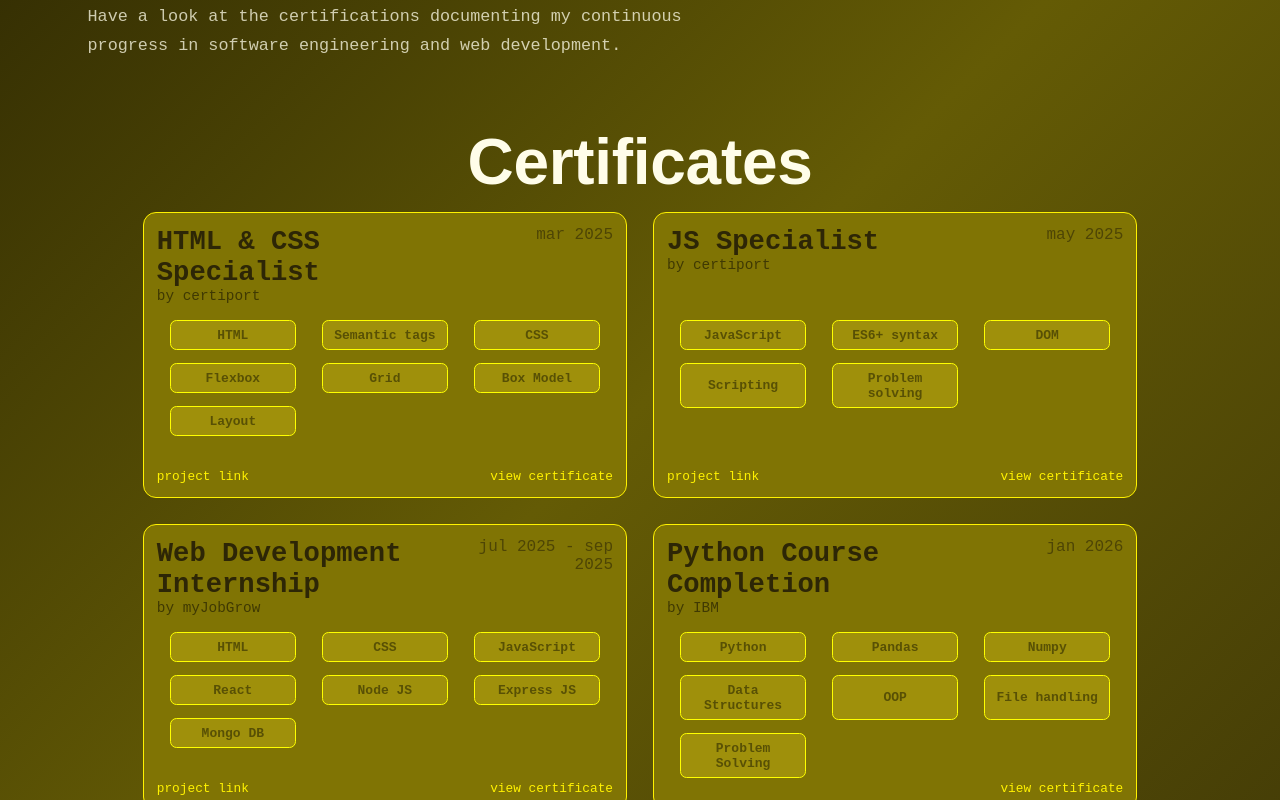
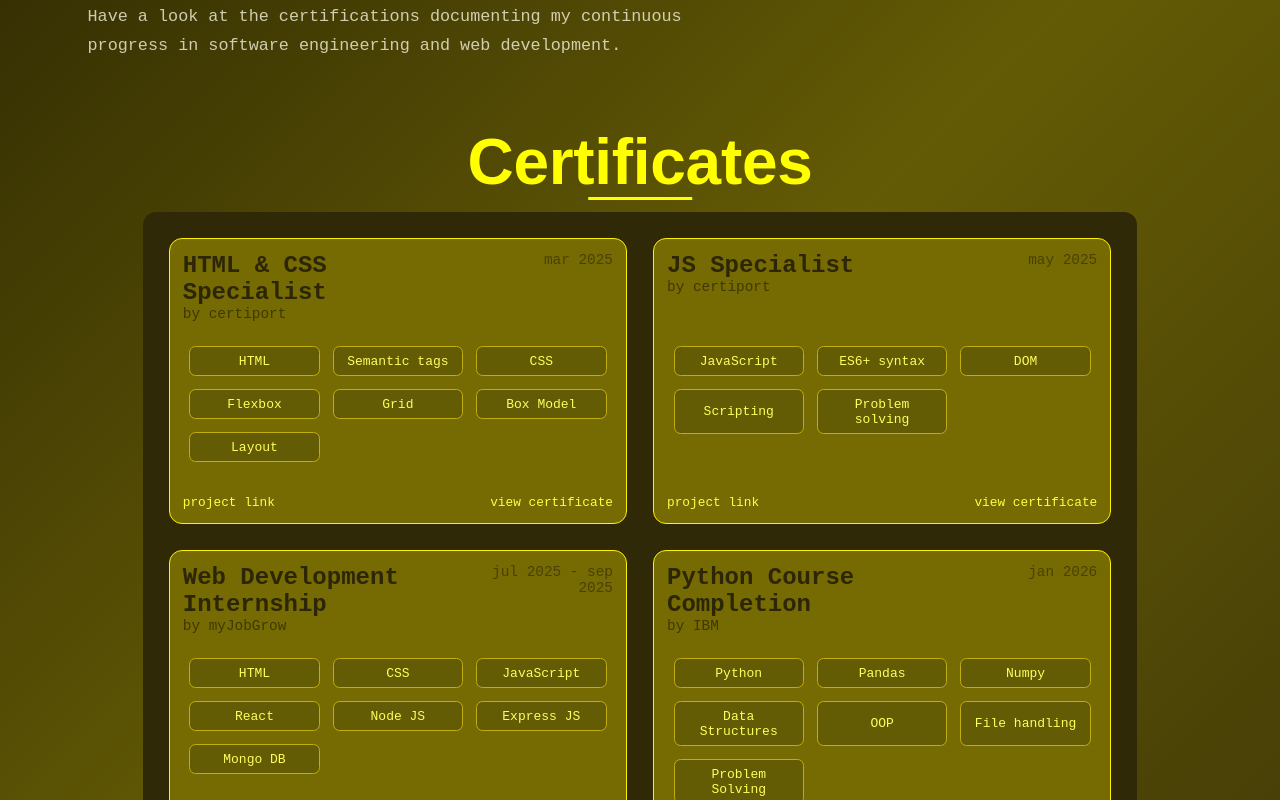
Before and after one commit to Dhruval-Kharshikar/portfolio, a React (Vite) app: page /certifications in a window 1280 px wide. Shown: the part 640-1440 px from the top of the page. Built offline with nearby package versions, Linux system fonts and the light colour scheme.

Commit message:
Additional improvement

```diff
--- a/src/components/certifications.css
+++ b/src/components/certifications.css
@@ -87,10 +87,27 @@
     align-items: center;
 
     h1{
+        position: relative;
+        color: yellow;
         font-family: sans-serif;
         font-size: 4rem;
         letter-spacing: -0.3px;
     }
+    h1::after{
+        content: "";
+        position: absolute;
+        width: 30%;
+        height: 3px;
+        background-color:yellow;
+        bottom: -1px;
+        left: 50%;
+        transform: translateX(-50%);
+        transition: all 0.4s ease;
+    }
+}
+
+.cert-console:hover #certificate::after{
+    width: 270%;
 }
 
 .certificate-card-par{
@@ -100,19 +117,24 @@
     grid-template-columns: repeat(2, 1fr);
     grid-template-rows: repeat(3, 22em);
     gap: 2em;
+    background-color: #302908;
+    padding: 2em;
+    border-radius: 1em;
+    transition: all 0.4s ease;
 }
+
 
 .certificate-card{
     position: relative;
     border: 1px solid #fff200;
-    background-color: #807404;
+    background-color: #766a02;
     border-radius: 1em;
     padding: 1em;
     transition: all 0.4s ease;
     padding-bottom: 4em;
 }
 .certificate-card:hover{
-    box-shadow: 0 0 2em #807404;
+    box-shadow: 0 0 2em #80740498;
 }
 .child-par{
     height: 40%;
@@ -124,14 +146,15 @@
     width: auto;
     opacity: 0.6;
     color: #2d2606;
-    font-size: 1rem;
+    font-size: 0.9rem;
     text-align: end;
+    padding: 0;
 }
 
 .child-2{
-    width: 62%;
+    width: 65%;
     .certificate-title{
-        font-size: 1.7rem;
+        font-size: 1.5rem;
         color: #2d2606;
         font-weight: bold;
     }
@@ -157,18 +180,19 @@
             align-items: center;
             font-size: auto;
             padding: 0.5em;
-            border: 1px solid yellow;
-            margin: 0.5em 1em;
+            border: 1px solid #c0ae0c;
+            background-color: #645b05;
+            margin: 0.5em 0.5em;
             text-align: center;
-            background-color: #9f900b;
-            color: #585005;
-            font-weight: bold;
+            color: rgb(255, 255, 94);
             border-radius: 0.5em;
             transition: all 0.4s ease;
         }
+
         .cert-skill:hover{
-            background-color: #c6bc09;
-            box-shadow: 0 0 2em #c2af06;
+            color: #302908;
+            border: 1px solid yellow;
+            background-color: #9f900b;
         }
     }
 }
@@ -185,7 +209,7 @@
 
     a{
         font-size: 0.8rem;
-        color: #fff200;
+        color: rgb(255, 255, 69);
         text-decoration: none ;
         position: relative;
     }
@@ -194,7 +218,7 @@
         position: absolute;
         width: 0%;
         height: 1px;
-        background-color:#fff200;
+        background-color:rgb(255, 255, 69);
         bottom: -1px;
         left: 50%;
         transform: translateX(-50%);
--- a/src/components/certifications.jsx
+++ b/src/components/certifications.jsx
@@ -65,14 +65,13 @@ function Certifications({value, opv, setflag}) {
     },
     {
       title : "Web Development Internship",
-      org : "Skill Orbit",
-      date : "july 2026",
+      org : "SkillOrbit",
+      date : "may 2026 - jul 2026",
       skills : ['HTML', 'CSS', 'JavaScript', 'React', 'Node JS', 'Express JS', 'Mongo DB'],
       project : "dummy link",
       view : ""
     }
   ]
-
 
   return (
     <div className='cert-body'>
@@ -90,7 +89,7 @@ function Certifications({value, opv, setflag}) {
         </div>
 
         <div className="cert-console">
-          <h1>Certificates</h1>
+          <h1 id='certificate'>Certificates</h1>
 
           <div className='certificate-card-par'>
             {certificates.map((certificate)=>(
@@ -121,7 +120,6 @@ function Certifications({value, opv, setflag}) {
             ))}
           </div>
         </div>
-
       </main>
     </div>
   )
```
